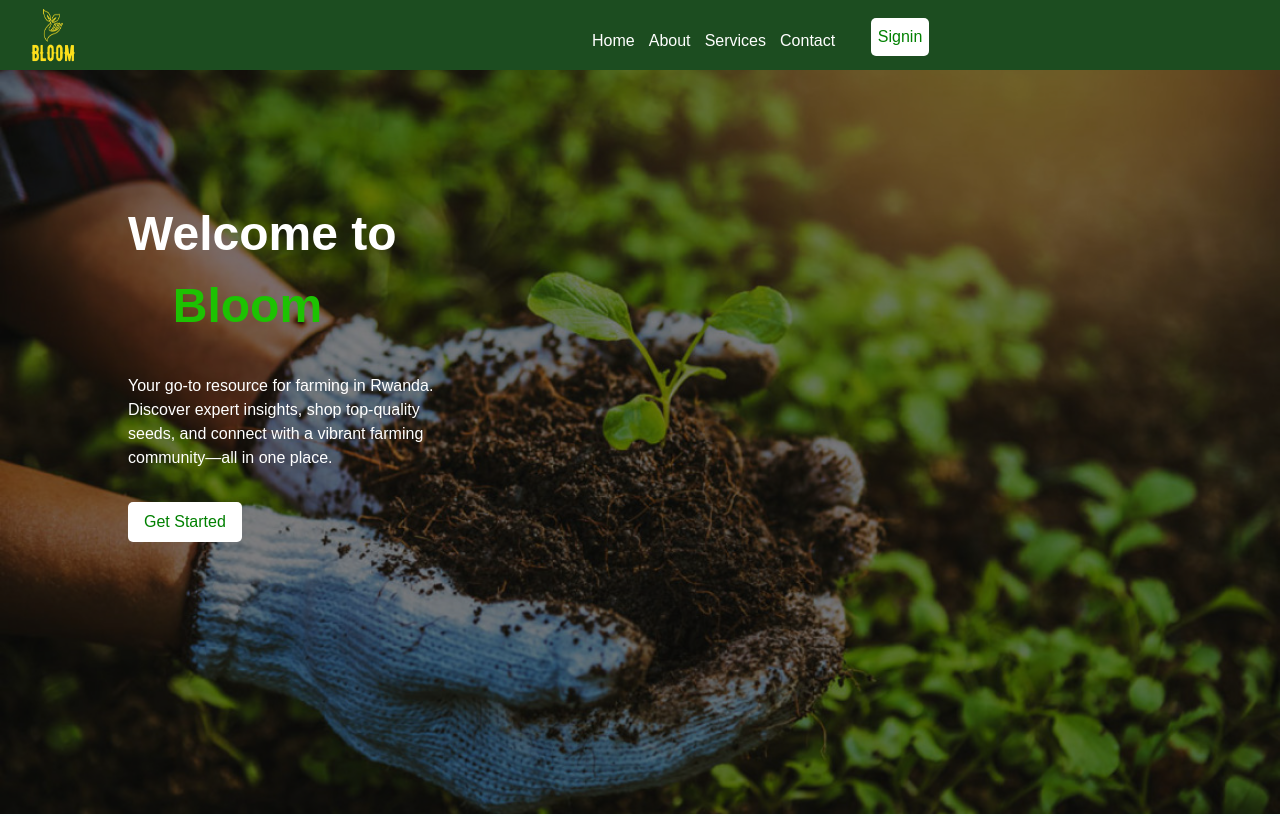
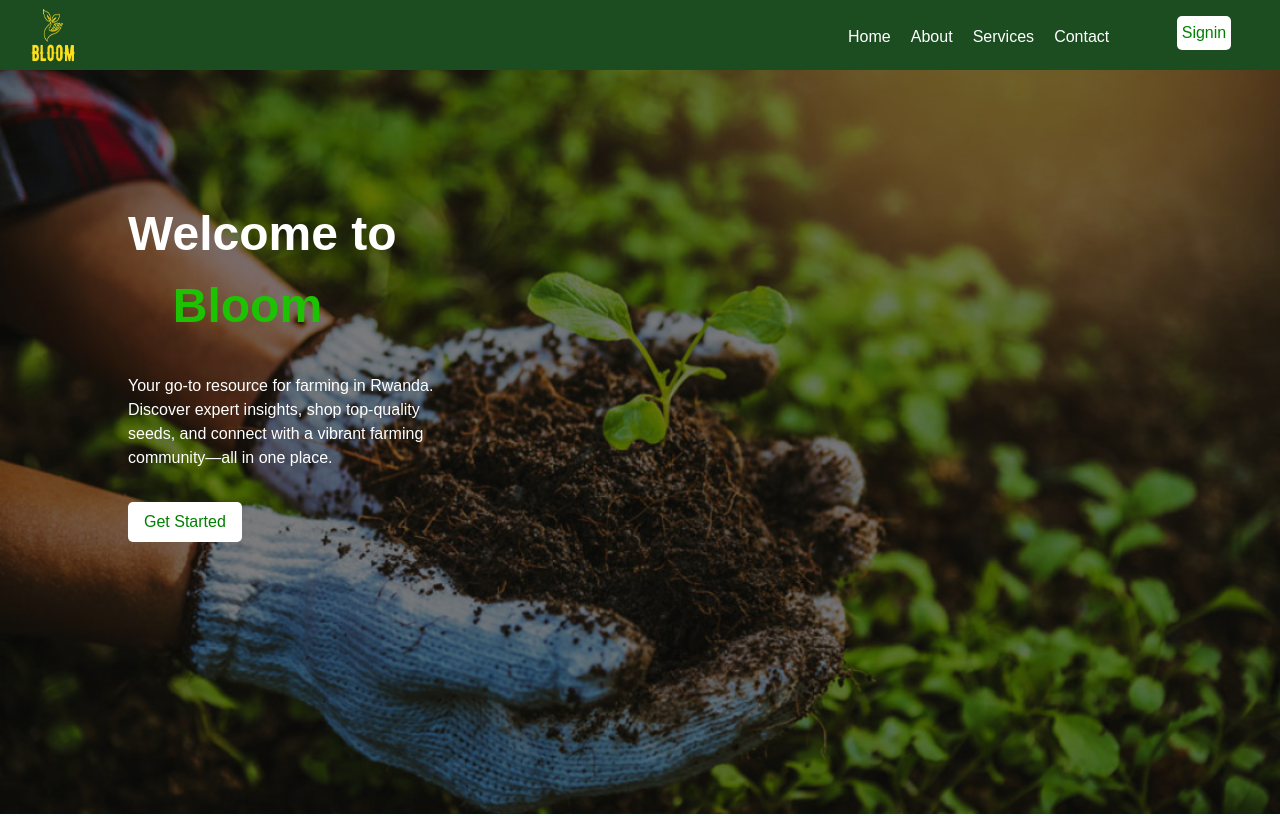
Before and after one commit to buwituze/Bloom-web-application, a React (Vite) app in the folder Bloom-project/Front-end/: page / in a window 1280 px wide. Shown: the top 816 px of the page. Built offline with nearby package versions, Linux system fonts and the light colour scheme.

Commit message:
landingpageupdate

```diff
--- a/Bloom-project/Front-end/src/components/LandingPage.tsx
+++ b/Bloom-project/Front-end/src/components/LandingPage.tsx
@@ -8,7 +8,7 @@ function LandingPage() {
   return (
     <div className="landing-page">
       <Navbar />
-      <header className="hero-section">
+      <header className="hero-section" id="home">
         <div className="hero-layer">
           <div className="hero-content">
             <h1>
@@ -25,7 +25,7 @@ function LandingPage() {
           </div>
         </div>
       </header>
-      <section className="about-section">
+      <section className="about-section" id="about">
         <h3>About</h3>
         <div className="about">
           <div>
@@ -43,7 +43,7 @@ function LandingPage() {
           </div>
         </div>
       </section>
-
+      <section id="service-category">
         <section className="productcategories-section">
           <h3>Product Categories</h3>
           <div className="product-categories">
@@ -118,8 +118,8 @@ function LandingPage() {
               </div>
               <h4>E-commerce</h4>
               <p>
-              Easily shop for high-quality seeds, fertilizers, and farming tools
-              through our integrated marketplace.
+                Easily shop for high-quality seeds, fertilizers, and farming
+                tools through our integrated marketplace.
               </p>
             </div>
 
@@ -173,11 +173,12 @@ function LandingPage() {
               </div>
               <h4>Event Calendar</h4>
               <p>
-              Stay informed about local agricultural events, training sessions,
-              and opportunities through our calendar.
+                Stay informed about local agricultural events, training
+                sessions, and opportunities through our calendar.
               </p>
             </div>
           </div>
+        </section>
       </section>
       <section className="preview">
         <h4>Product Preview</h4>
@@ -205,7 +206,7 @@ function LandingPage() {
         </div>
       </section>
 
-      <section className="contact">
+      <section className="contact" id="contact">
         <h3>Contact Us</h3>
 
         <form>
--- a/Bloom-project/Front-end/src/components/Navbar.tsx
+++ b/Bloom-project/Front-end/src/components/Navbar.tsx
@@ -5,7 +5,7 @@ import "../styles/Navbar.css";
 
 function Navbar() {
   return (
-    <header className="header">
+    <header className="landingheader">
       <Link to="/">
         <img src="/bloomlogo3-removebg-preview.png" alt="bloom" />
       </Link>
@@ -19,7 +19,7 @@ function Navbar() {
               <a href="#about">About</a>
             </li>
             <li>
-              <a href="#services">Services</a>
+              <a href="#service-category">Services</a>
             </li>
             <li>
               <a href="#contact">Contact</a>
--- a/Bloom-project/Front-end/src/components/login.tsx
+++ b/Bloom-project/Front-end/src/components/login.tsx
@@ -20,7 +20,7 @@ const Login: React.FC = () => {
     }
 
     try {
-      const response = await fetch("http://localhost:8000/api/login/", {
+      const response = await fetch("https://gakwaya.pythonanywhere.com", {
         method: "POST",
         headers: {
           "Content-Type": "application/json",
--- a/Bloom-project/Front-end/src/components/signup.tsx
+++ b/Bloom-project/Front-end/src/components/signup.tsx
@@ -29,7 +29,7 @@ const Signup: React.FC = () => {
     }
 
     try {
-      const response = await fetch("http://localhost:8000/api/users/", {
+      const response = await fetch("https://gakwaya.pythonanywhere.com", {
         method: "POST",
         headers: {
           "Content-Type": "application/json",
--- a/Bloom-project/Front-end/src/styles/Navbar.css
+++ b/Bloom-project/Front-end/src/styles/Navbar.css
@@ -1,32 +1,32 @@
-.header {
+.landingheader {
     display: flex;
     background-color: #1C4D20;
     color: white;
-    gap: 50%;
+    gap: 60%;
   }
 
-  .header img{
+  .landingheader img{
     padding-left: 30%;
     width: 80px;
     height: 70px;
   }
-  .header nav ul {
+  .landingheader nav ul {
     padding-top: 25px;
     display: flex;
     list-style: none;
-    gap: 15%;
+    gap: 10%;
   }
-  .header nav {
+  .landingheader nav {
     display: flex;
-    gap: 65%;
+    gap: 50%;
   }
-  .header nav ul li a {
+  .landingheader nav ul li a {
     color: white;
     text-decoration: none;
   }
-.header button{
+.landingheader button{
     margin-top: 30%;
-    padding: 7px;
+    padding: 5px;
     background-color: white;
     color: green;
     border: none;
```
Lines whose indentation alone changed are shown as unchanged.
